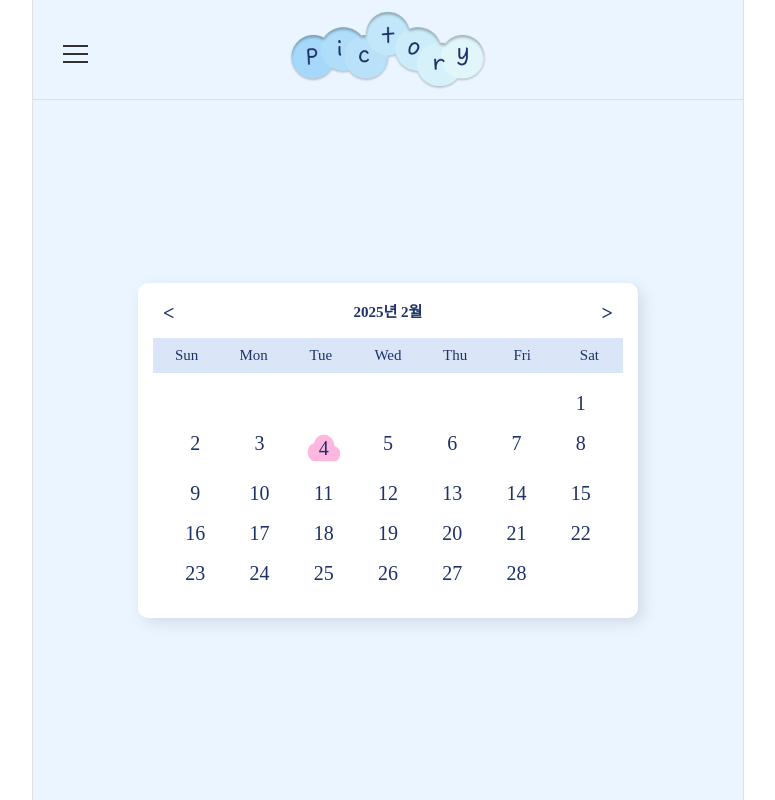
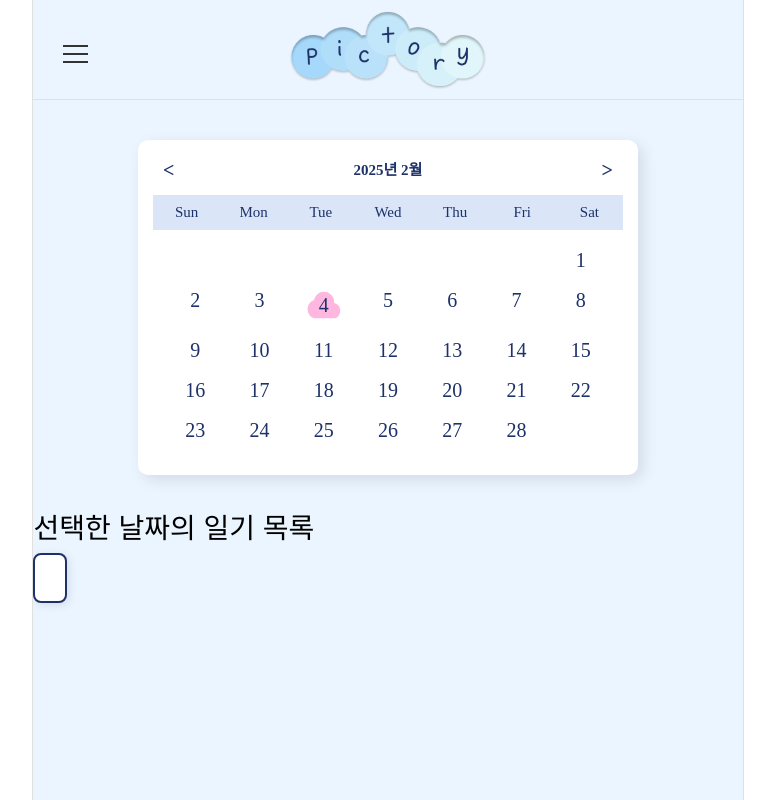
Before and after one commit to pirogramming-project/Pictory, a Django app: page /main/ in a window 1280 px wide. Shown: the whole page, without its empty margins (252-1027 px from the left). Run offline with Django 5.2, Linux system fonts and the light colour scheme; some web fonts are replaced.

Commit message:
[fix] main 페이지 일기 리스트 안 보이는 거 수정

```diff
--- a/static/users/main.css
+++ b/static/users/main.css
@@ -15,7 +15,8 @@
     justify-content: center;
     align-items: center;
     width: 100%;
-    min-height: calc(100vh - 100px);
+    /* min-height: calc(100vh - 100px);  */
+
     background: #EBF5FF;
     overflow-y: auto;
     padding: 40px 0;
@@ -124,6 +125,14 @@
     z-index: 3;
 }
 
+#selectedDateTitle {
+    color: black;
+    font-size: 28px;
+}
+.today_diary_psy {
+    flex: 1;
+}
+
 #diaryListContainer {
     display: block !important;
     visibility: visible !important;
--- a/templates/users/main.html
+++ b/templates/users/main.html
@@ -53,12 +53,10 @@
 
             function handleDateClick(year, month, day) {
                 if (!diaryListContainer) {
-                    console.error("🔴 diaryListContainer를 찾을 수 없습니다.");
                     return;
                 }
 
                 const url = `/diary/by_date/${year}/${month + 1}/${day}/`;
-                console.log("🔵 AJAX 요청 보냄:", url);
 
                 fetch(url, {
                     method: "GET",
@@ -68,19 +66,18 @@
                 })
                 .then(response => response.json())
                 .then(data => {
-                    console.log("🟢 받은 데이터:", data);
                     updateDiaryList(data, year, month, day);
                 })
-                .catch(error => console.error("🔴 오류 발생:", error));
+                .catch(error => {
+
+                });
             }
 
             function updateDiaryList(diaries, year, month, day) {
-                console.log("🟡 updateDiaryList 실행됨", diaries);
 
                 const diaryListContainer = document.getElementById("diaryListContainer");
 
                 if (!diaryListContainer) {
-                    console.error("🔴 diaryListContainer를 찾을 수 없습니다! HTML 구조를 확인하세요.");
                     return;
                 }
 
@@ -88,23 +85,19 @@
                 document.getElementById("selectedDateTitle").textContent = `${year}년 ${month + 1}월 ${day}일에 작성된 일기 목록`;
 
                 if (diaries.length === 0) {
-                    console.log("🟠 해당 날짜에 작성된 일기가 없습니다.");
                     diaryListContainer.innerHTML = "<li>📌 작성된 일기가 없습니다.</li>";
                 } else {
-                    console.log("✅ 일기 데이터 존재, UI 업데이트 진행");
                     diaries.forEach(diary => {
-                        console.log(`📝 추가됨: ${diary.title} (ID: ${diary.id})`);
                         const listItem = document.createElement("li");
                         const link = document.createElement("a");
 
-                        link.href = `/diaries/${diary.id}/`; // 일기 상세 페이지 링크
+                        link.href = `/diary/detail/${diary.id}/`; // 일기 상세 페이지 링크
                         link.textContent = diary.title;
                         listItem.appendChild(link);
                         diaryListContainer.appendChild(listItem);
                     });
                 }
 
-                console.log("🟢 UI 업데이트 완료!");
             }
 
             function renderCalendar() {
```
